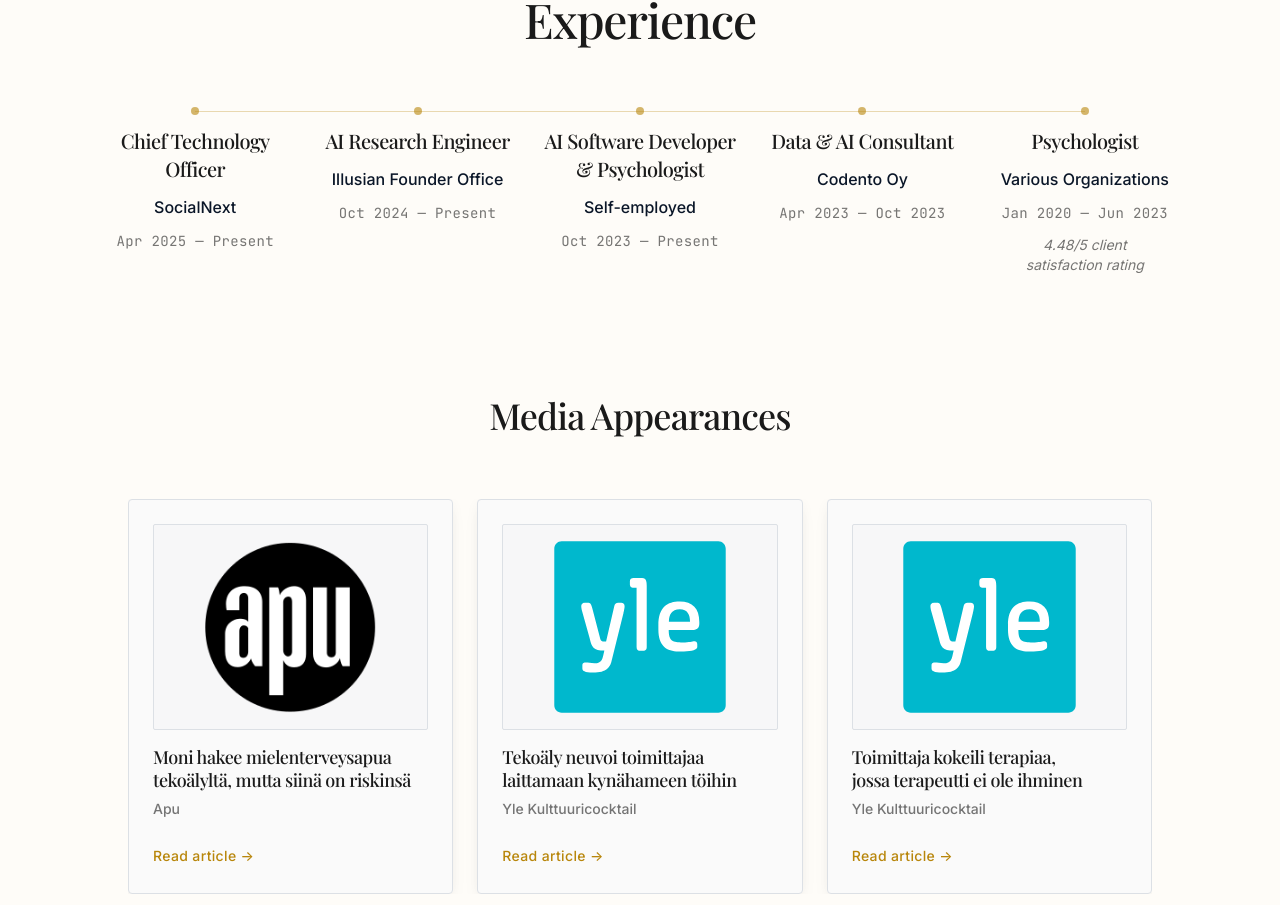
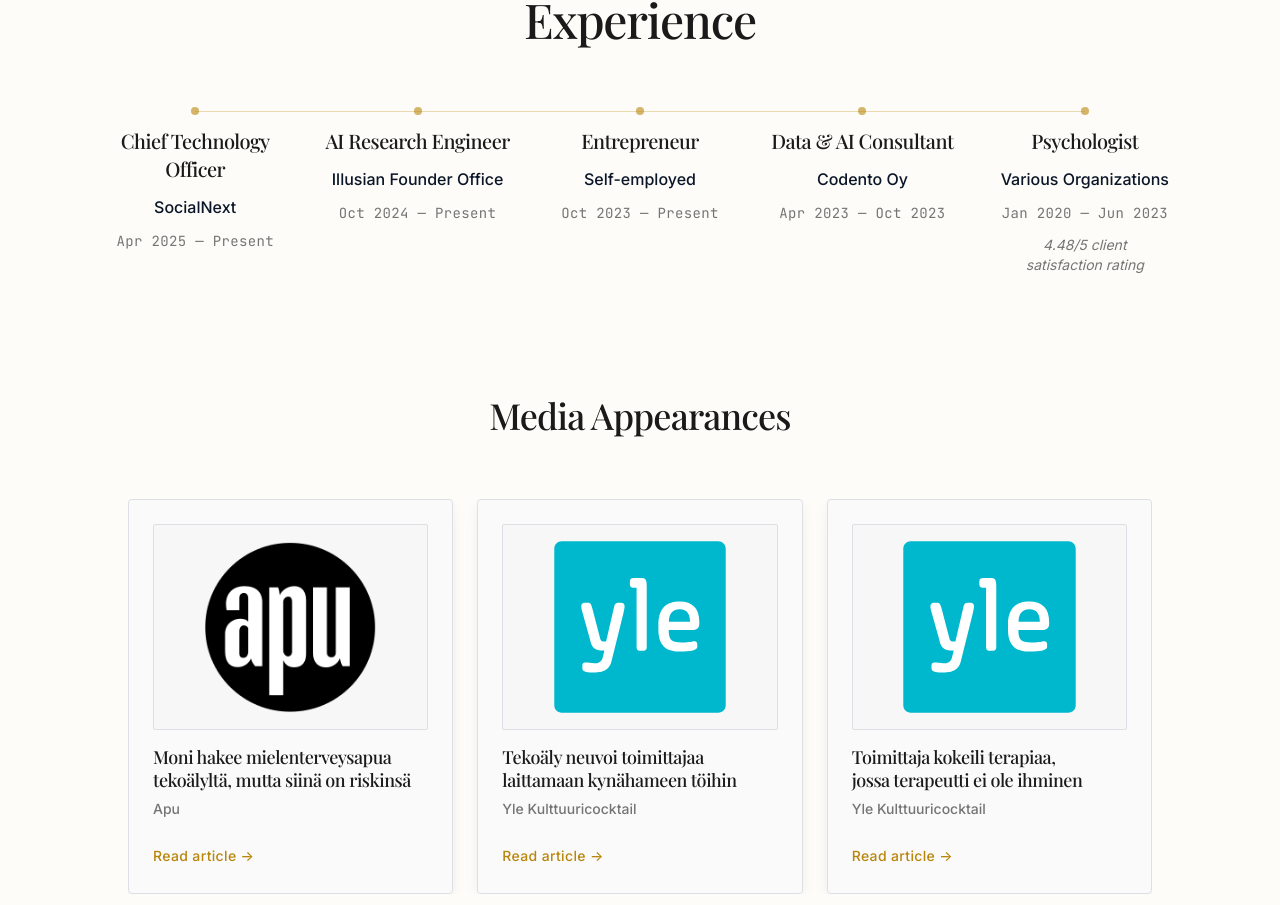
Before and after one commit to Olwar/Olwar.github.io, a React (Vite) app: page / in a window 1280 px wide. Shown: the part 1133-2038 px from the top of the page. Built offline with nearby package versions, Linux system fonts and the light colour scheme; grey boxes are pictures that could not be loaded; a web font is replaced by a local one.

Commit message:
Rename self-employed role to Entrepreneur
Co-Authored-By: Claude Opus 5.5 <noreply@anthropic.com>

```diff
--- a/src/components/MainPage.tsx
+++ b/src/components/MainPage.tsx
@@ -15,7 +15,7 @@ const experience = [
     period: "Oct 2024 — Present",
   },
   {
-    role: "AI Software Developer & Psychologist",
+    role: "Entrepreneur",
     company: "Self-employed",
     period: "Oct 2023 — Present",
   },
```
Also changed, not shown: public/llms.txt.
